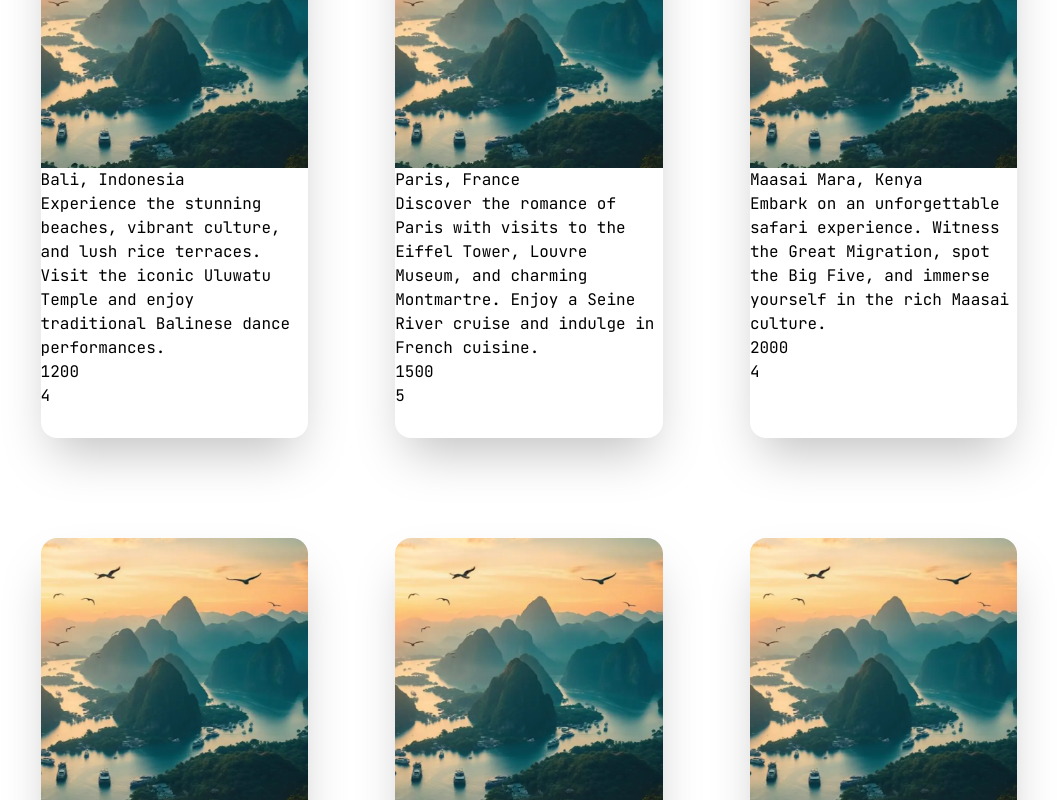
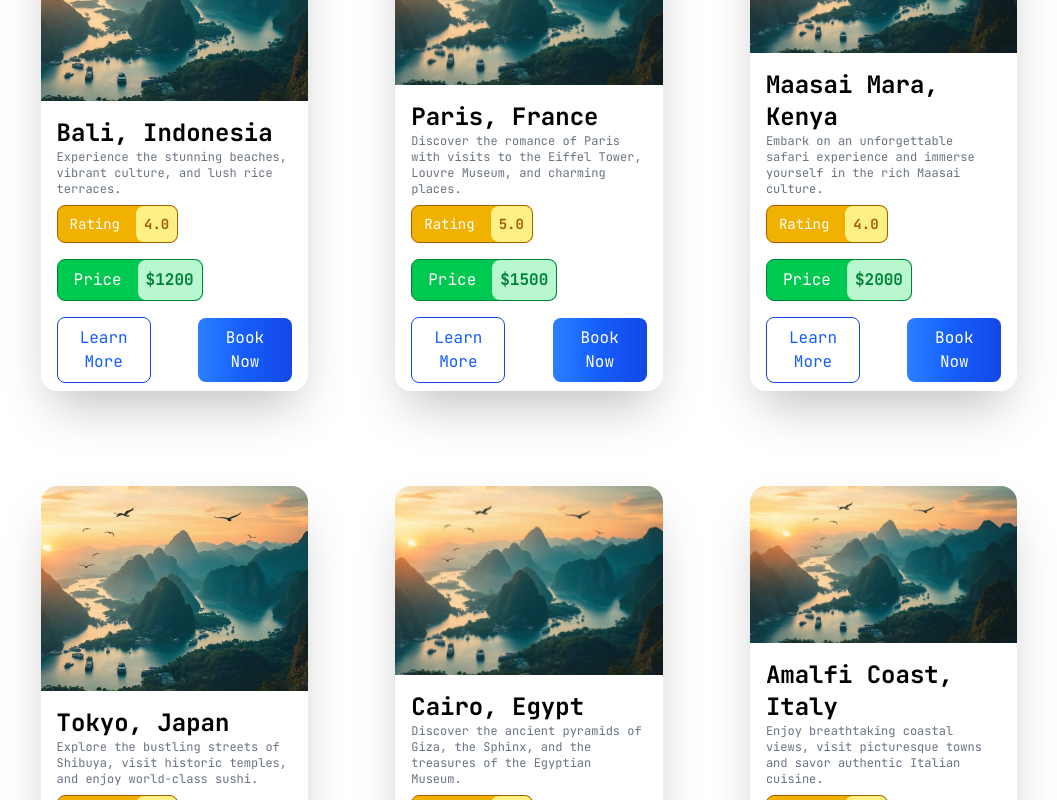
Before and after one commit to aktech27/jain-online-fe-project, a React (Vite) app: page / in a window 1280 px wide. Shown: the part 1820-2620 px from the top of the page, without its empty margins (111-1168 px from the left). Built offline with nearby package versions, Linux system fonts and the light colour scheme.

Commit message:
Common Card Component - Done

```diff
--- a/src/components/Packages/PackageCard.tsx
+++ b/src/components/Packages/PackageCard.tsx
@@ -1,15 +1,37 @@
-const PackageCard = ({ image, name, description, price, rating }) => {
+import { PackageCardProps } from '../../types';
+
+const PackageCard = ({ image, name, description, price, rating }: PackageCardProps) => {
   return (
-    <div className="h-[600px] flex items-center justify-center cursor-pointer transition-all duration-300 ease-in-out hover:scale-105 ">
-      <div className="bg-white shadow-2xl rounded-2xl flex flex-col overflow-hidden h-[90%] w-[85%]">
+    <div className="h-[550px] flex items-center justify-center transition-all duration-300 ease-in-out hover:scale-105">
+      <div className="bg-white shadow-2xl rounded-2xl flex flex-col overflow-hidden h-[90%] w-[85%] hover:shadow-3xl">
         <div className="w-full h-[50%]">
           <img src={image} alt={`img-${name}`} className="object-cover h-full" />
         </div>
-        <div>
-          <div>{name}</div>
-          <div>{description}</div>
-          <div>{price}</div>
-          <div>{rating}</div>
+        <div className="px-4 py-2">
+          <div className="text-2xl font-bold mt-2">{name}</div>
+          <div className="text-xs text-gray-500 mb-2">{description}</div>
+          <div className="flex text-sm border-yellow-700 bg-yellow-500 border-1 rounded-lg w-fit pl-1 my-2">
+            <div className="p-2 text-white mr-2">Rating</div>
+            <div className="bg-yellow-200 text-yellow-700 p-2 rounded-lg w-fit font-bold">{rating.toFixed(1)}</div>
+          </div>
+          <div className="flex border-green-700 bg-green-500 border-1 rounded-lg w-fit pl-2 my-4">
+            <div className="p-2 text-white mr-2">Price</div>
+            <div className="bg-green-200 text-green-700 p-2 rounded-lg w-fit font-bold">{`$${price}`}</div>
+          </div>
+          <div className="flex items-center justify-between">
+            <button
+              type="button"
+              className="w-[40%] text-blue-600 border-blue-700 border-1 transition-all duration-300 bg-white focus:ring-3 focus:outline-none focus:ring-blue-300 rounded-lg py-2 px-4 text-center cursor-pointer"
+            >
+              Learn More
+            </button>
+            <button
+              type="button"
+              className="w-[40%] text-white transition-all duration-300 bg-gradient-to-r from-blue-500 via-blue-600 to-blue-700 hover:bg-gradient-to-br focus:ring-3 focus:outline-none focus:ring-blue-300 rounded-lg py-2 px-4 text-center cursor-pointer"
+            >
+              Book Now
+            </button>
+          </div>
         </div>
       </div>
     </div>
--- a/src/components/Packages/Packages.tsx
+++ b/src/components/Packages/Packages.tsx
@@ -6,7 +6,7 @@ const packageItems = [
     id: 1,
     image: Image,
     placeName: 'Bali, Indonesia',
-    description: 'Experience the stunning beaches, vibrant culture, and lush rice terraces. Visit the iconic Uluwatu Temple and enjoy traditional Balinese dance performances.',
+    description: 'Experience the stunning beaches, vibrant culture, and lush rice terraces.',
     price: 1200,
     rating: 4,
   },
@@ -14,7 +14,7 @@ const packageItems = [
     id: 2,
     image: Image,
     placeName: 'Paris, France',
-    description: 'Discover the romance of Paris with visits to the Eiffel Tower, Louvre Museum, and charming Montmartre. Enjoy a Seine River cruise and indulge in French cuisine.',
+    description: 'Discover the romance of Paris with visits to the Eiffel Tower, Louvre Museum, and charming places.',
     price: 1500,
     rating: 5,
   },
@@ -22,7 +22,7 @@ const packageItems = [
     id: 3,
     image: Image,
     placeName: 'Maasai Mara, Kenya',
-    description: 'Embark on an unforgettable safari experience. Witness the Great Migration, spot the Big Five, and immerse yourself in the rich Maasai culture.',
+    description: 'Embark on an unforgettable safari experience and immerse yourself in the rich Maasai culture.',
     price: 2000,
     rating: 4,
   },
@@ -30,7 +30,7 @@ const packageItems = [
     id: 4,
     image: Image,
     placeName: 'Tokyo, Japan',
-    description: "Explore the bustling streets of Shibuya, visit historic temples, and enjoy world-class sushi. Don't miss the cherry blossoms in spring!",
+    description: 'Explore the bustling streets of Shibuya, visit historic temples, and enjoy world-class sushi.',
     price: 1800,
     rating: 4,
   },
@@ -38,7 +38,7 @@ const packageItems = [
     id: 5,
     image: Image,
     placeName: 'Cairo, Egypt',
-    description: 'Discover the ancient pyramids of Giza, the Sphinx, and the treasures of the Egyptian Museum. Experience a cruise on the Nile River.',
+    description: 'Discover the ancient pyramids of Giza, the Sphinx, and the treasures of the Egyptian Museum.',
     price: 1600,
     rating: 4,
   },
@@ -46,7 +46,7 @@ const packageItems = [
     id: 6,
     image: Image,
     placeName: 'Amalfi Coast, Italy',
-    description: 'Enjoy breathtaking coastal views, visit picturesque towns like Positano and Ravello, and savor authentic Italian cuisine.',
+    description: 'Enjoy breathtaking coastal views, visit picturesque towns and savor authentic Italian cuisine.',
     price: 2200,
     rating: 5,
   },
@@ -54,7 +54,7 @@ const packageItems = [
     id: 7,
     image: Image,
     placeName: 'New York City, USA',
-    description: 'Experience the vibrant energy of NYC. Visit Times Square, Central Park, and the Statue of Liberty. Enjoy Broadway shows and diverse dining options.',
+    description: 'Experience the vibrant energy of NYC. Visit Times Square, Central Park, and the Statue of Liberty.',
     price: 1400,
     rating: 4,
   },
@@ -62,7 +62,7 @@ const packageItems = [
     id: 8,
     image: Image,
     placeName: 'Great Barrier Reef, Australia',
-    description: "Dive into the world's largest coral reef system. Snorkel with colorful marine life and explore the stunning islands of Queensland.",
+    description: "Dive into the world's largest coral reef system with colorful marine life.",
     price: 2500,
     rating: 5,
   },
@@ -70,7 +70,7 @@ const packageItems = [
     id: 9,
     image: Image,
     placeName: 'Santorini, Greece',
-    description: 'Experience the iconic sunsets, white-washed buildings, and crystal-clear waters. Explore ancient ruins and enjoy delicious Greek cuisine.',
+    description: 'Experience the iconic sunsets, white-washed buildings, and crystal-clear waters.',
     price: 1800,
     rating: 5,
   },
```
Also changed, not shown: src/types/index.ts (+8 -0 lines).
